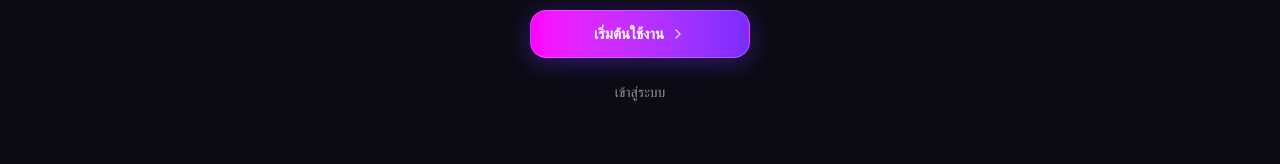
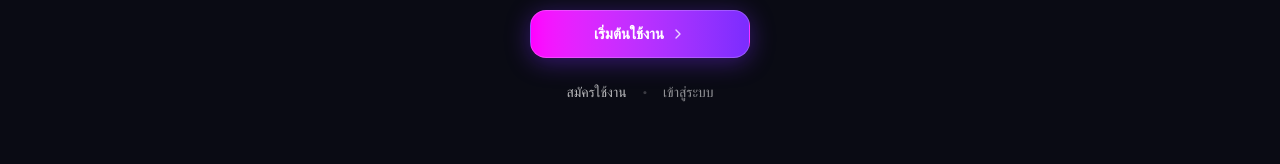
Before and after one commit to thanabartb-ops/Lagensuper-Pro, a Next.js app in the folder lsuperagent-pro/: page / in a window 1280 px wide. Shown: the part 461-625 px from the top of the page. Built offline with nearby package versions, Linux system fonts and the light colour scheme.

Commit message:
feat: wire landing signup to auth screen

```diff
--- a/lsuperagent-pro/components/v11/V11Landing.tsx
+++ b/lsuperagent-pro/components/v11/V11Landing.tsx
@@ -25,6 +25,10 @@ export function V11Landing() {
     router.push('/login?next=/chat')
   }
 
+  const handleSignup = () => {
+    router.push('/login?next=/chat&mode=signup')
+  }
+
   const handleSearchSubmit = (query: string) => {
     setPendingPrompt(query)
     navigate('smart_chat')
@@ -39,7 +43,11 @@ export function V11Landing() {
 
   return (
     <div className="w-full space-y-4">
-      <HeroSection onStartClick={handleStart} onLoginClick={handleLogin} />
+      <HeroSection
+        onStartClick={handleStart}
+        onLoginClick={handleLogin}
+        onSignupClick={handleSignup}
+      />
       <DashboardSection onRouteChange={navigate} onSearchSubmit={handleSearchSubmit} />
       <ServicesSection
         selectedToolId={selectedToolId}
```
